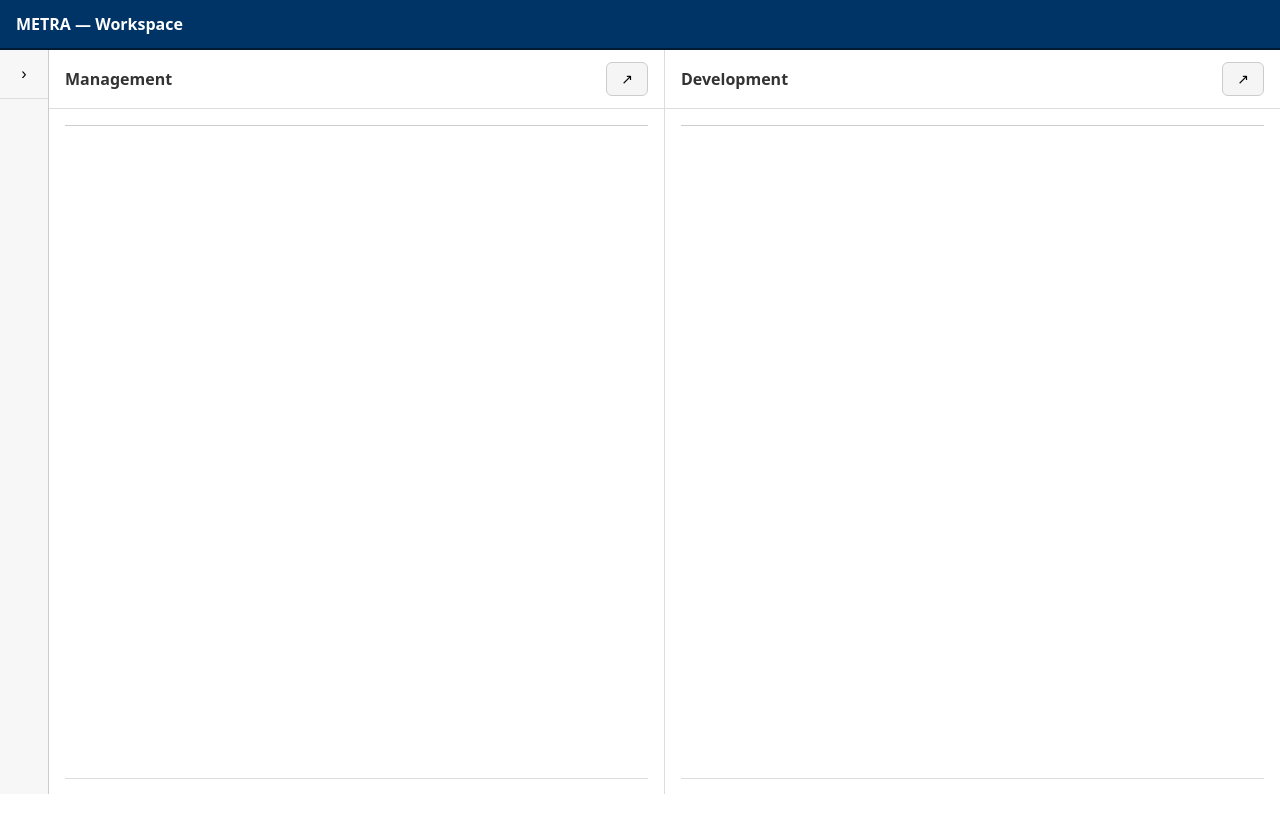
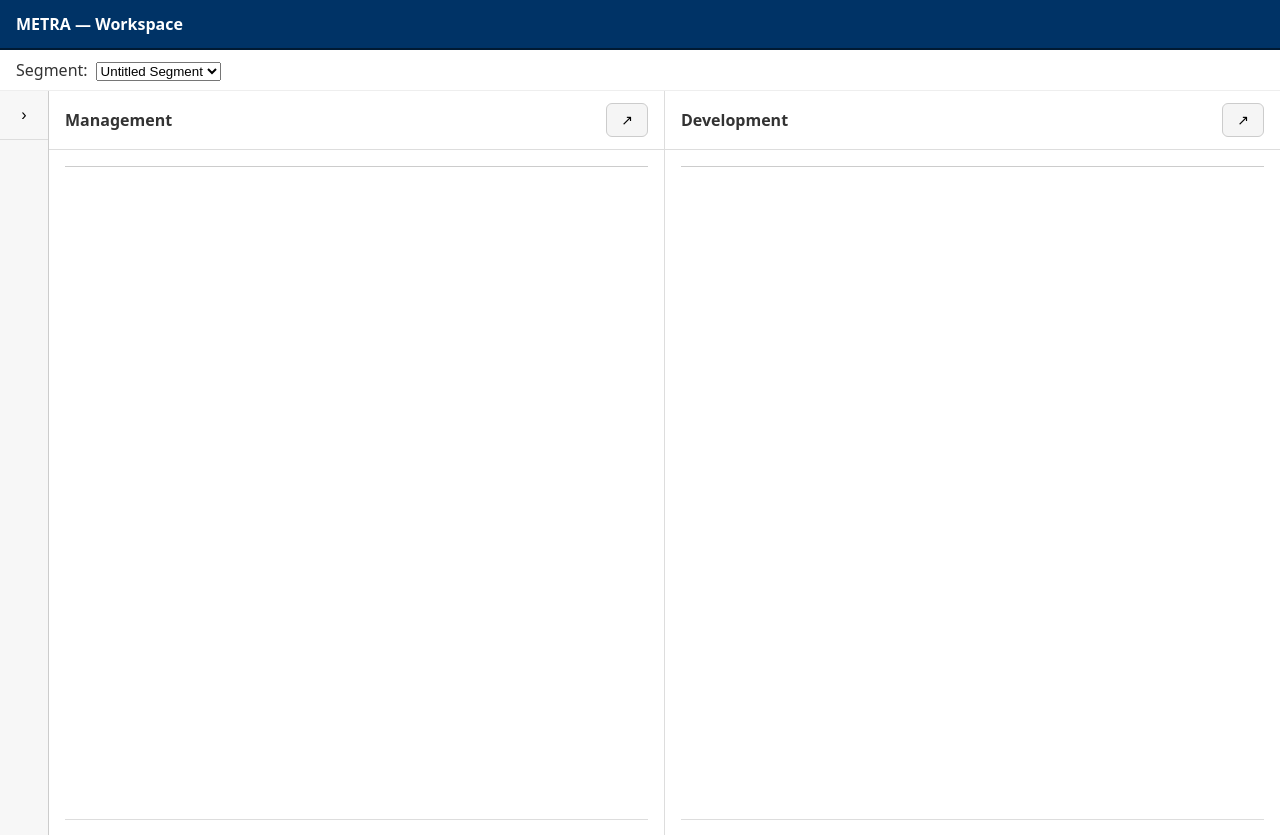
Before and after one commit to johnjkelly1945-ops/project-tracker-vite-pwa-v15, a React (Vite) app: page / in a window 1280 px wide. Before the commit the page ends 800 px from the top, so only its background shows below. Built offline with nearby package versions, Linux system fonts and the light colour scheme.

Commit message:
Stage 360 Phase 1 — Segment selector exposure (UI only, no archive logic)

```diff
--- a/src/App.jsx
+++ b/src/App.jsx
@@ -555,6 +555,22 @@ export default function App() {
     <>
       <ModuleHeader />
 
+      <div style={{ padding: "8px 16px", borderBottom: "1px solid #eee" }}>
+        <label style={{ marginRight: 8 }}>Segment:</label>
+        <select
+          value={activeSegmentId ?? ""}
+          onChange={(e) => setActiveSegmentId(e.target.value)}
+        >
+          {segments
+            .filter(s => !s.archived)
+            .map(s => (
+              <option key={s.segmentId} value={s.segmentId}>
+                {s.segmentTitle}
+              </option>
+            ))}
+        </select>
+      </div>
+
       <div style={{ display: "flex", height: "calc(100vh - 56px)" }}>
         <Sidebar
           expanded={sidebarExpanded}
```
